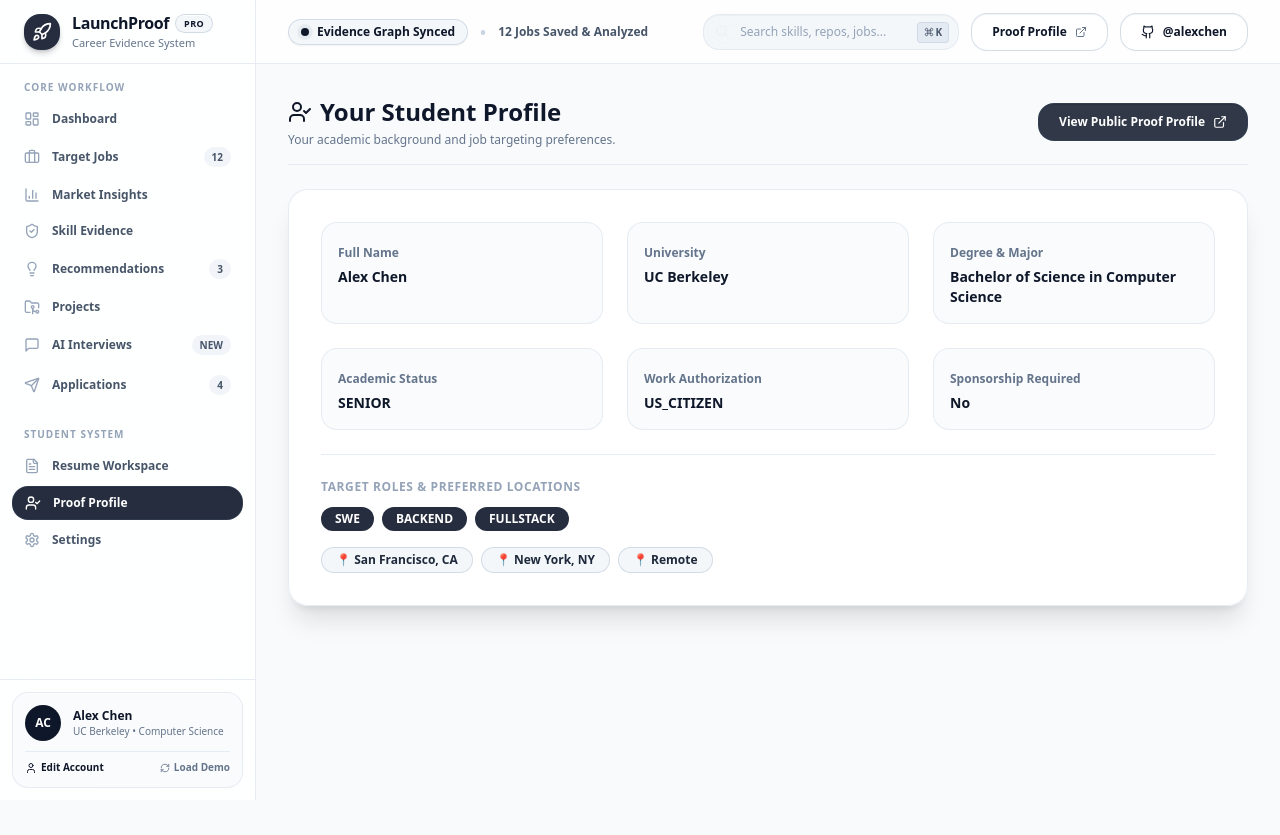
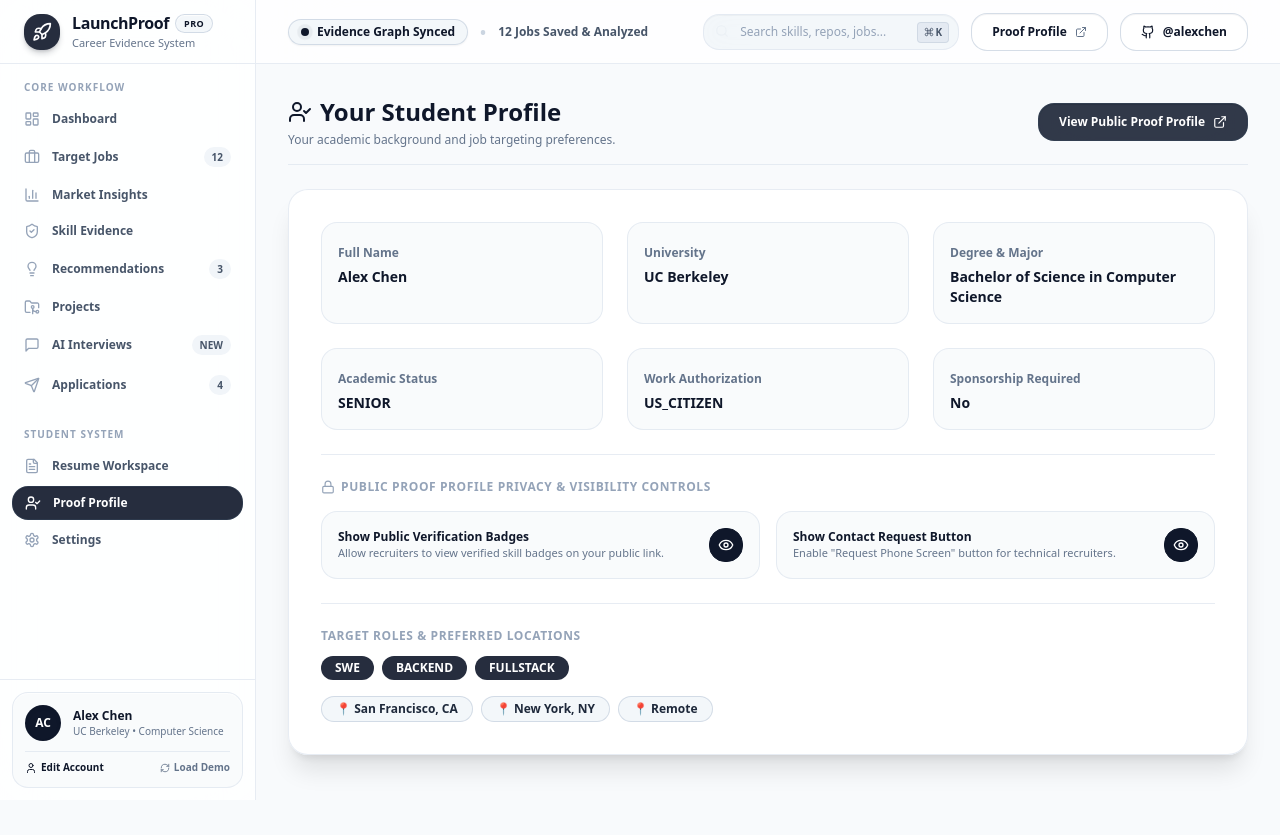
Before and after one commit to Zura16/LaunchProof, a Next.js app: page /profile in a window 1280 px wide. Before the commit the page ends 800 px from the top, so only its background shows below. Built offline with nearby package versions, Linux system fonts and the light colour scheme.

Commit message:
feat(profile): add Public Proof Profile Privacy & Visibility controls

```diff
--- a/app/(dashboard)/profile/page.tsx
+++ b/app/(dashboard)/profile/page.tsx
@@ -1,18 +1,28 @@
 'use client'
 
 import { useState, useEffect } from 'react'
-import { loadAppState } from '@/lib/store/app-store'
+import { loadAppState, saveAppState } from '@/lib/store/app-store'
 import { StudentProfileData } from '@/lib/services/seed-data.service'
-import { UserCheck, ExternalLink } from 'lucide-react'
+import { UserCheck, ExternalLink, ShieldCheck, Eye, EyeOff, Lock } from 'lucide-react'
 import Link from 'next/link'
 
 export default function ProfilePage() {
   const [profile, setProfile] = useState<StudentProfileData | any>(null)
+  const [showPublicBadges, setShowPublicBadges] = useState(true)
+  const [showEmailContact, setShowEmailContact] = useState(true)
 
   useEffect(() => {
     const state = loadAppState()
     setProfile(state.profile)
   }, [])
+
+  const handleToggleBadges = () => {
+    setShowPublicBadges(!showPublicBadges)
+  }
+
+  const handleToggleEmail = () => {
+    setShowEmailContact(!showEmailContact)
+  }
 
   if (!profile) return null
 
@@ -31,7 +41,7 @@ export default function ProfilePage() {
         <Link
           href={`/u/${profile.publicSlug || 'my-profile'}`}
           target="_blank"
-          className="glass-btn-primary py-2.5 px-4"
+          className="glass-btn-primary py-2.5 px-4 text-xs font-bold"
         >
           <span>View Public Proof Profile</span>
           <ExternalLink className="h-3.5 w-3.5" />
@@ -67,6 +77,46 @@ export default function ProfilePage() {
           </div>
         </div>
 
+        {/* Privacy & Visibility Settings */}
+        <div className="border-t border-slate-200/80 pt-6 space-y-4">
+          <h3 className="text-xs font-black uppercase tracking-wider text-slate-400 flex items-center gap-1.5">
+            <Lock className="h-3.5 w-3.5 text-slate-400" />
+            <span>Public Proof Profile Privacy & Visibility Controls</span>
+          </h3>
+
+          <div className="grid grid-cols-1 gap-4 md:grid-cols-2">
+            <div className="flex items-center justify-between p-4 rounded-xl border border-slate-200/80 bg-slate-50/80">
+              <div>
+                <p className="text-xs font-bold text-slate-900">Show Public Verification Badges</p>
+                <p className="text-[11px] text-slate-500">Allow recruiters to view verified skill badges on your public link.</p>
+              </div>
+              <button
+                onClick={handleToggleBadges}
+                className={`p-2 rounded-xl border text-xs font-bold transition-all ${
+                  showPublicBadges ? 'bg-slate-900 text-white border-slate-900' : 'bg-white text-slate-600 border-slate-200'
+                }`}
+              >
+                {showPublicBadges ? <Eye className="h-4 w-4" /> : <EyeOff className="h-4 w-4" />}
+              </button>
+            </div>
+
+            <div className="flex items-center justify-between p-4 rounded-xl border border-slate-200/80 bg-slate-50/80">
+              <div>
+                <p className="text-xs font-bold text-slate-900">Show Contact Request Button</p>
+                <p className="text-[11px] text-slate-500">Enable "Request Phone Screen" button for technical recruiters.</p>
+              </div>
+              <button
+                onClick={handleToggleEmail}
+                className={`p-2 rounded-xl border text-xs font-bold transition-all ${
+                  showEmailContact ? 'bg-slate-900 text-white border-slate-900' : 'bg-white text-slate-600 border-slate-200'
+                }`}
+              >
+                {showEmailContact ? <Eye className="h-4 w-4" /> : <EyeOff className="h-4 w-4" />}
+              </button>
+            </div>
+          </div>
+        </div>
+
         {/* Targets */}
         <div className="border-t border-slate-200/80 pt-6 space-y-3">
           <h3 className="text-xs font-black uppercase tracking-wider text-slate-400">Target Roles & Preferred Locations</h3>
```
